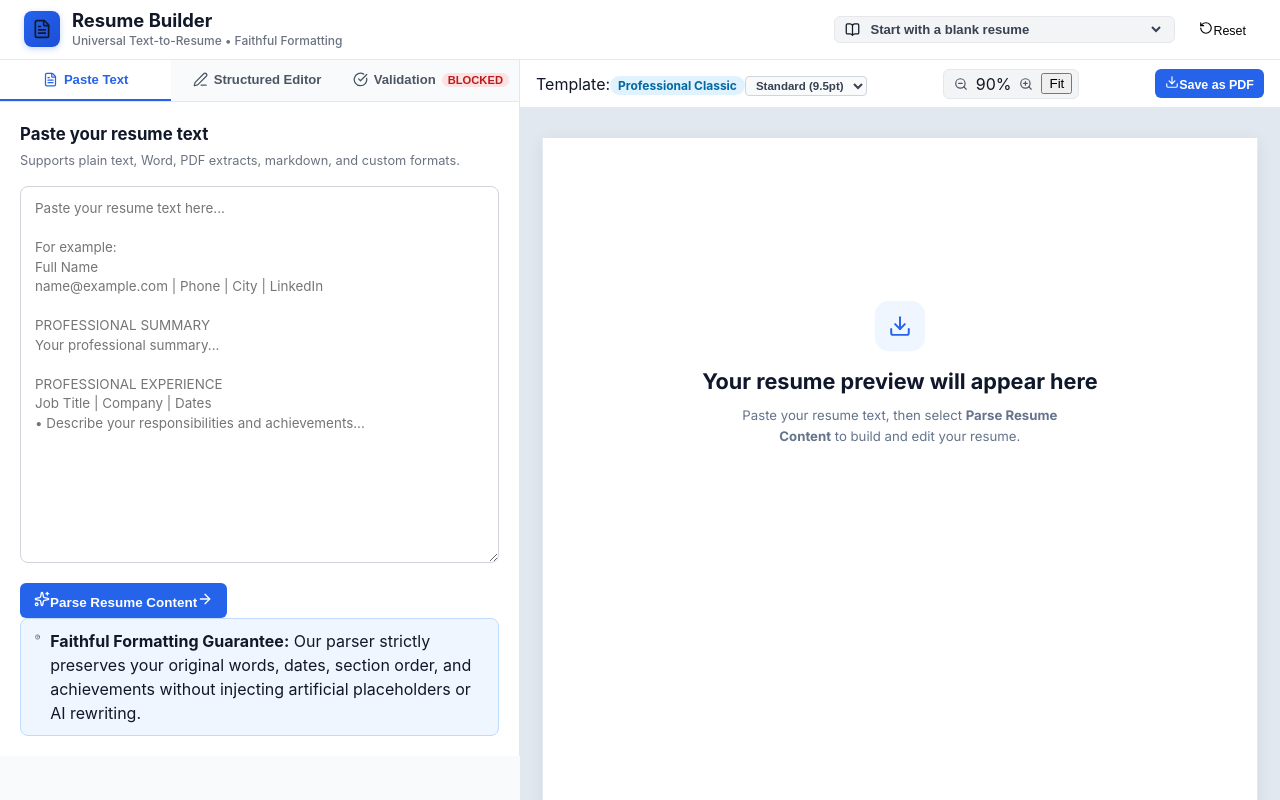
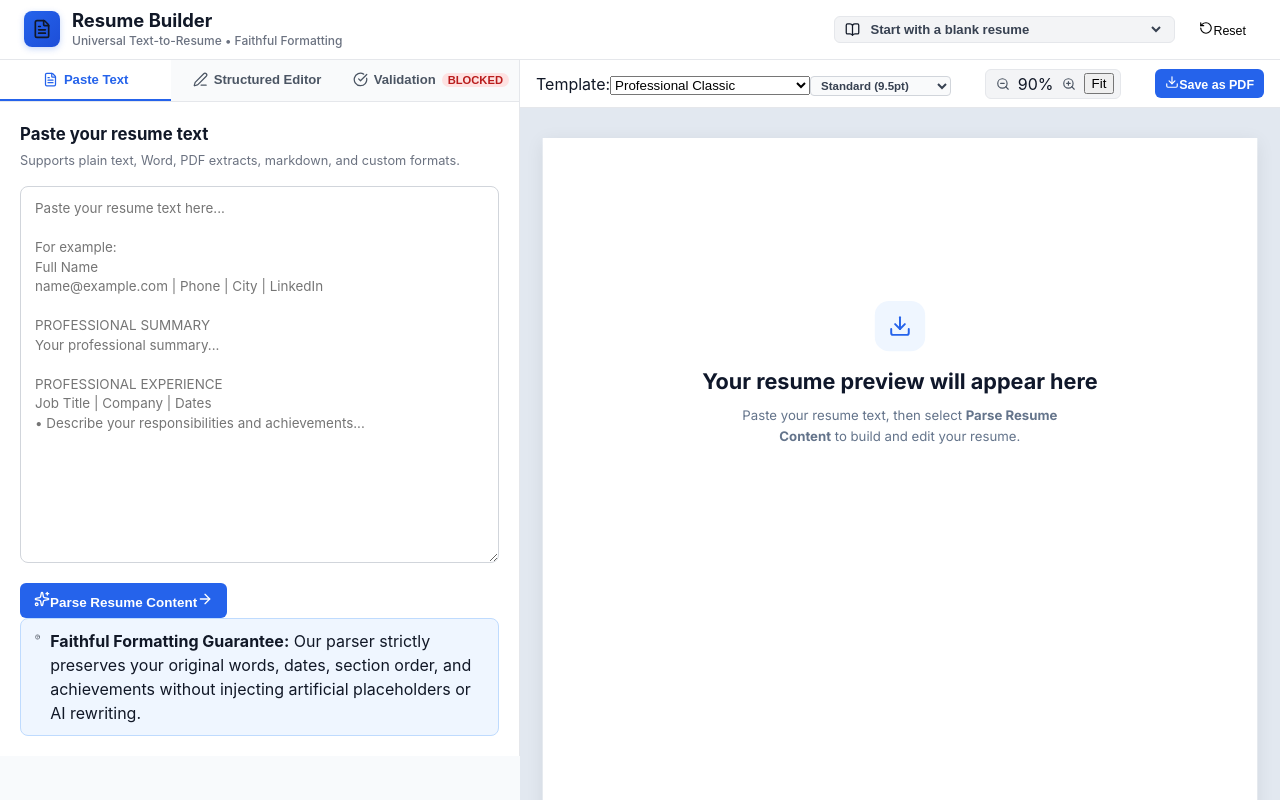
Before and after one commit to skillolite-ahmed/AaGoi.Resume.Builder, a React (Vite) app: page / in a window 1280 px wide. Shown: the top 800 px of the page. Built offline with nearby package versions, Linux system fonts and the light colour scheme.

Commit message:
Add template change handler and ultra-compact option

```diff
--- a/src/components/ResumePreview.tsx
+++ b/src/components/ResumePreview.tsx
@@ -6,12 +6,16 @@ import { Download, ZoomIn, ZoomOut } from 'lucide-react';
 
 interface ResumePreviewProps {
   resume: ResumeData;
-  onDensityChange?: (density: 'auto' | 'compact' | 'spacious') => void;
+  onDensityChange?: (density: 'auto' | 'compact' | 'ultra-compact' | 'spacious') => void;
+  onTemplateChange?: (templateId: string) => void;
 }
 
-export const ResumePreview: React.FC<ResumePreviewProps> = ({ resume, onDensityChange }) => {
+export const ResumePreview: React.FC<ResumePreviewProps> = ({
+  resume,
+  onDensityChange,
+  onTemplateChange
+}) => {
   const [zoom, setZoom] = useState<number>(0.9);
-
   const sheetRef = useRef<HTMLDivElement | null>(null);
 
   const handlePrint = () => {
@@ -24,8 +28,19 @@ export const ResumePreview: React.FC<ResumePreviewProps> = ({ resume, onDensityC
       <div className="preview-toolbar no-print">
         <div className="flex items-center gap-2">
           <span className="text-xs font-semibold text-gray-500 uppercase tracking-wide">Template:</span>
-          <span className="template-pill">Professional Classic</span>
 
+          {/* REAL TEMPLATE SELECTOR */}
+          <select
+            value={resume.templateId || 'professional-classic'}
+            onChange={e => onTemplateChange && onTemplateChange(e.target.value)}
+            className="template-select text-xs font-medium border border-gray-300 rounded px-1.5 py-0.5 bg-blue-50 text-blue-700 cursor-pointer"
+            title="Choose a visual resume design"
+          >
+            <option value="professional-classic">Professional Classic</option>
+            <option value="modern-clean" disabled>Modern Clean (Coming Soon)</option>
+          </select>
+
+          {/* DENSITY SELECTOR WITH ULTRA-COMPACT */}
           {onDensityChange && (
             <select
               value={resume.density || 'auto'}
@@ -33,7 +48,8 @@ export const ResumePreview: React.FC<ResumePreviewProps> = ({ resume, onDensityC
               className="density-select text-xs font-medium border border-gray-300 rounded px-1.5 py-0.5 bg-white text-gray-700 ml-2 cursor-pointer"
               title="Adjust font size and spacing (does not compress text)"
             >
-              <option value="compact">Compact (9pt)</option>
+              <option value="ultra-compact">Ultra Compact (8pt)</option>
+              <option value="compact">Compact (8.5pt)</option>
               <option value="auto">Standard (9.5pt)</option>
               <option value="spacious">Spacious (10pt)</option>
             </select>
```
